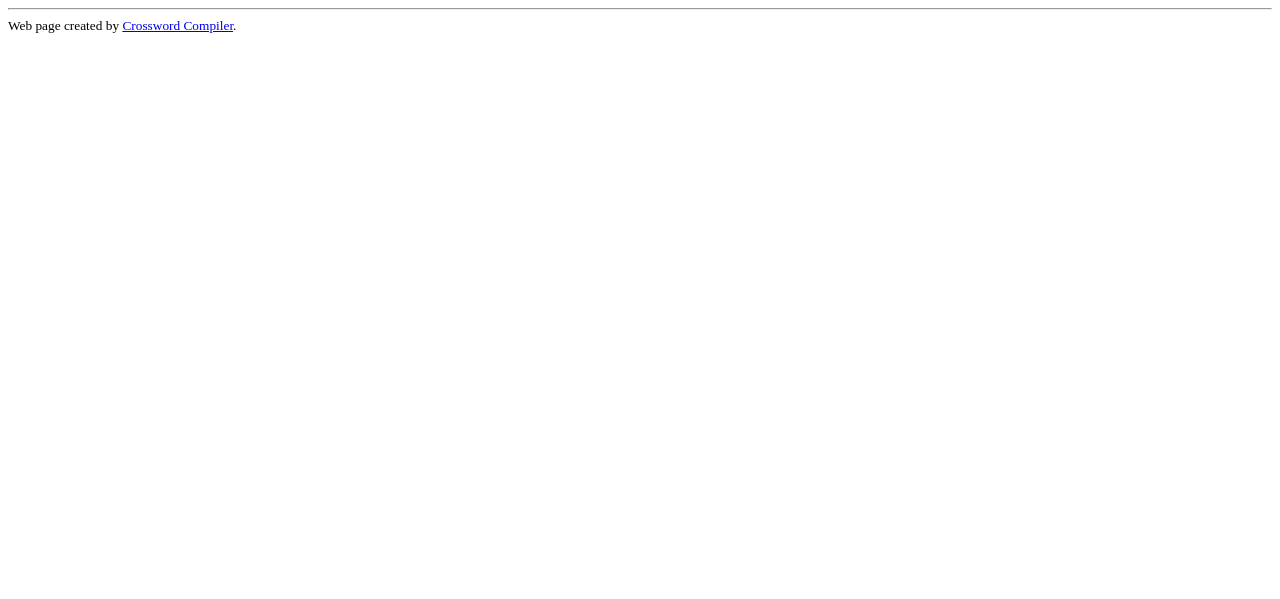
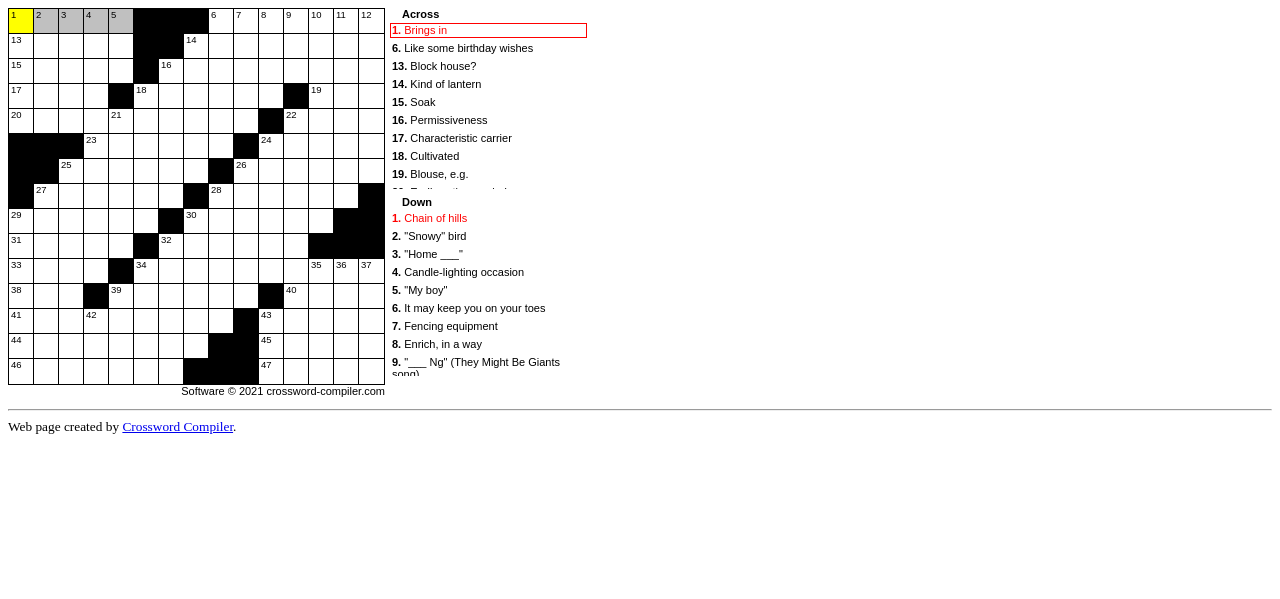
Before and after one commit to jsettlem/jsettlem.github.io, a plain HTML site: page crosswords/shitty-1/shitty-1.html in a window 1280 px wide. Drawn offline with Linux system fonts and the light colour scheme.

Commit message:
stupid webstorm

```diff
--- a/crosswords/shitty-1/shitty-1.html
+++ b/crosswords/shitty-1/shitty-1.html
@@ -25,7 +25,7 @@ BODY, .Clues, .GridClues { font-size: -3pt; font-family: Times New Roman,Times;
 </HEAD>
 <BODY TEXT="#000000" BGCOLOR="#ffffff">
 
-<script src="CrosswordCompilerApp/jquery.js"></script><script src="CrosswordCompilerApp/raphael.js"></script><script src="CrosswordCompilerApp/crosswordCompiler.js"></script><script src="../../../Puzzle%20Hunt/crosswords/shitty-1.js"></script><script>
+<script src="CrosswordCompilerApp/jquery.js"></script><script src="CrosswordCompilerApp/raphael.js"></script><script src="CrosswordCompilerApp/crosswordCompiler.js"></script><script src="shitty-1.js"></script><script>
 $(function(){ $("#CrosswordCompilerPuz").CrosswordCompiler(CrosswordPuzzleData,null,    {SUBMITMETHOD:"POST",PROGRESS :  "" , ROOTIMAGES: "CrosswordCompilerApp/CrosswordImages/"  } );});</script>
 <div id="CrosswordCompilerPuz"></div>
 
```
